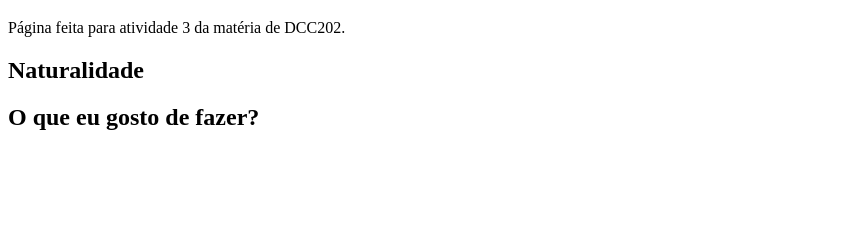
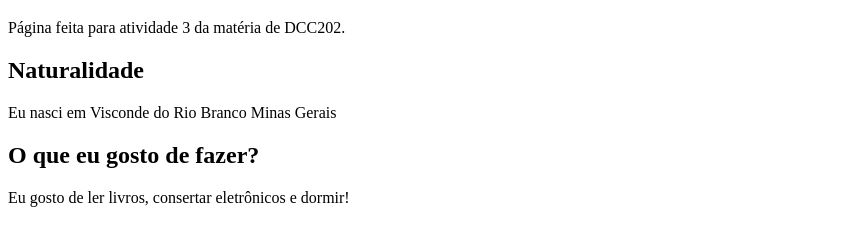
Before and after one commit to ufjf-dcc202/ufjf-dcc202-2023-3-b-atv3-tetenc555, a website: page index.html in a window 1280 px wide. Shown: the part 61-306 px from the top of the page, without its empty margins (0-847 px from the left). Drawn offline with Linux system fonts and the light colour scheme.

Commit message:
criação de paragrafo nas seções 1 e 2

```diff
--- a/index.html
+++ b/index.html
@@ -11,9 +11,11 @@
         <p>Página feita para atividade 3 da matéria de DCC202.</p>
         <section>
             <h2>Naturalidade</h2>
+            <p>Eu nasci em Visconde do Rio Branco Minas Gerais</p>
         </section>
         <section>
             <h2>O que eu gosto de fazer?</h2>
+            <p> Eu gosto de ler livros, consertar eletrônicos e dormir!</p>
         </section>
     </main>
 </body>
```
